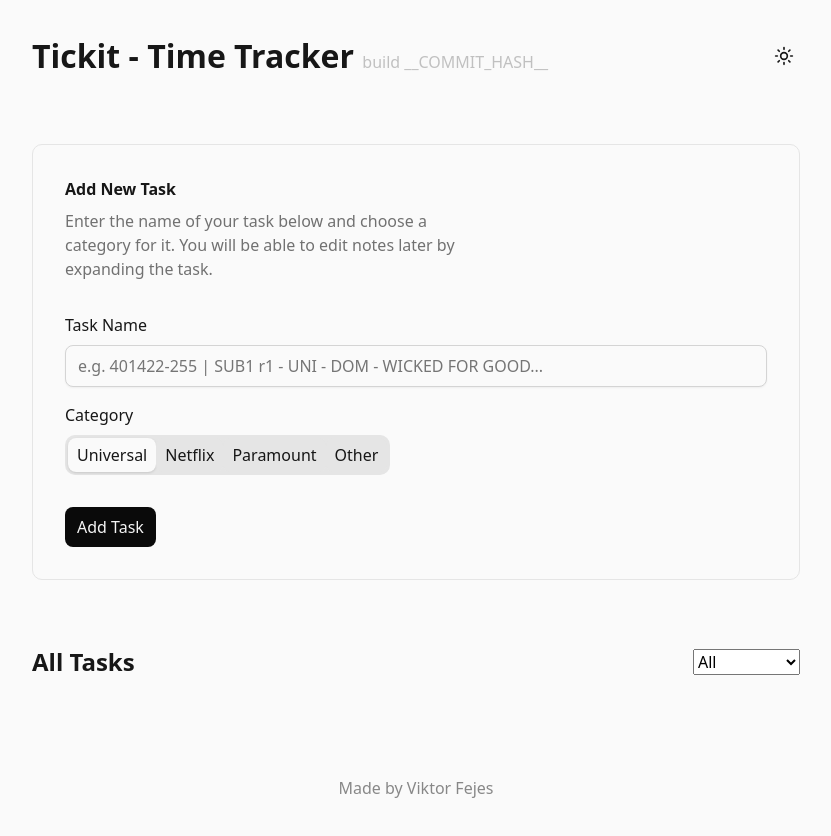
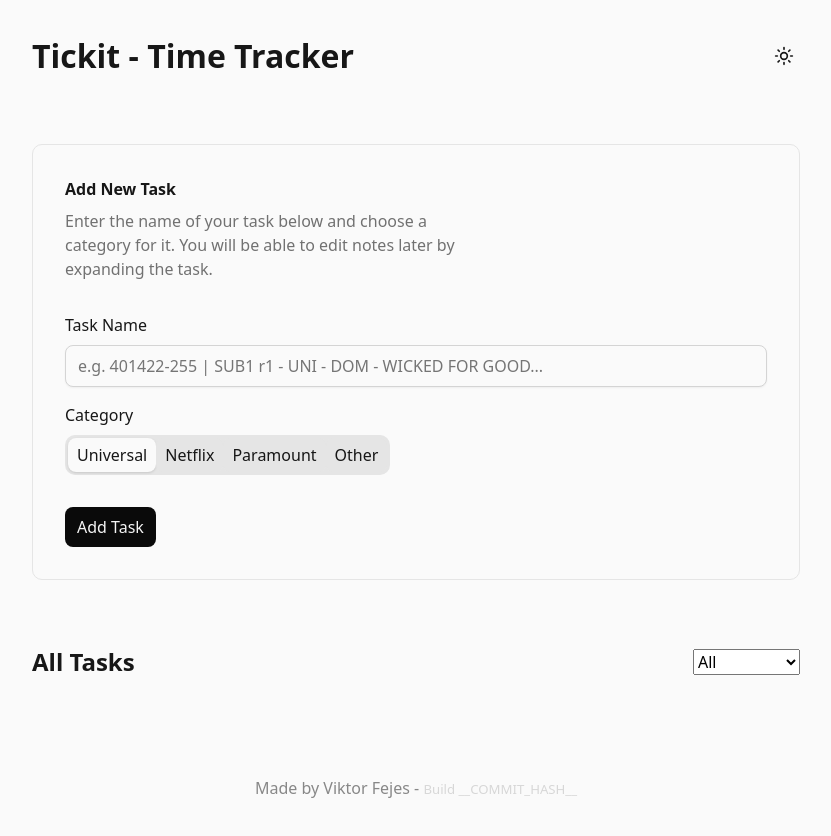
Before and after one commit to viktorfejes/tickit, a website: page src/index.html in a window 1280 px wide. Shown: the whole page, without its empty margins (224-1055 px from the left). Drawn offline with Linux system fonts and the light colour scheme.

Commit message:
Moved build number to footer

```diff
--- a/src/index.html
+++ b/src/index.html
@@ -8,7 +8,7 @@
 <body>
     <div class="container">
         <header class="main-header">
-            <h1>Tickit - Time Tracker <span class="ver">v1.1.1</span></h1>
+            <h1>Tickit - Time Tracker</h1>
             <button id="themeToggle" class="theme-toggle" title="Toggle light/dark"><svg xmlns="http://www.w3.org/2000/svg" width="24" height="24" viewBox="0 0 24 24" fill="none" stroke="currentColor" stroke-width="2" stroke-linecap="round" stroke-linejoin="round" class="lucide lucide-sun-icon lucide-sun"><circle cx="12" cy="12" r="4"/><path d="M12 2v2"/><path d="M12 20v2"/><path d="m4.93 4.93 1.41 1.41"/><path d="m17.66 17.66 1.41 1.41"/><path d="M2 12h2"/><path d="M20 12h2"/><path d="m6.34 17.66-1.41 1.41"/><path d="m19.07 4.93-1.41 1.41"/></svg></svg></button>
         </header>
         <div class="new-task-area">
@@ -40,7 +40,7 @@
             <div id="summary" class="summary"></div>
         </div>
         <div id="toast"></div>
-        <footer class="footer">Made by <a href="https://viktorfejes.com">Viktor Fejes</a></footer>
+        <footer class="footer">Made by <a href="https://viktorfejes.com">Viktor Fejes</a> - <span id="app-version" class="ver"></span></footer>
     </div>
     <script src="script.js" inline></script>
 </body>
--- a/src/script.js
+++ b/src/script.js
@@ -387,7 +387,7 @@ function filter_tasks(cat) {
 
 // Startup
 document.addEventListener('DOMContentLoaded', function() {
-    document.querySelector(".ver").textContent = "build " + APP_VERSION;
+    document.querySelector(".ver").textContent = `Build ${APP_VERSION}`;
 
     load_theme();
     load_tasks();
--- a/src/style.css
+++ b/src/style.css
@@ -126,9 +126,9 @@ body.dark {
 }
 
 .ver {
-    font-size: 1rem;
+    font-size: 0.825rem;
     font-weight: normal;
-    opacity: 0.25;
+    opacity: 0.3;
 }
 
 .theme-toggle {
```
